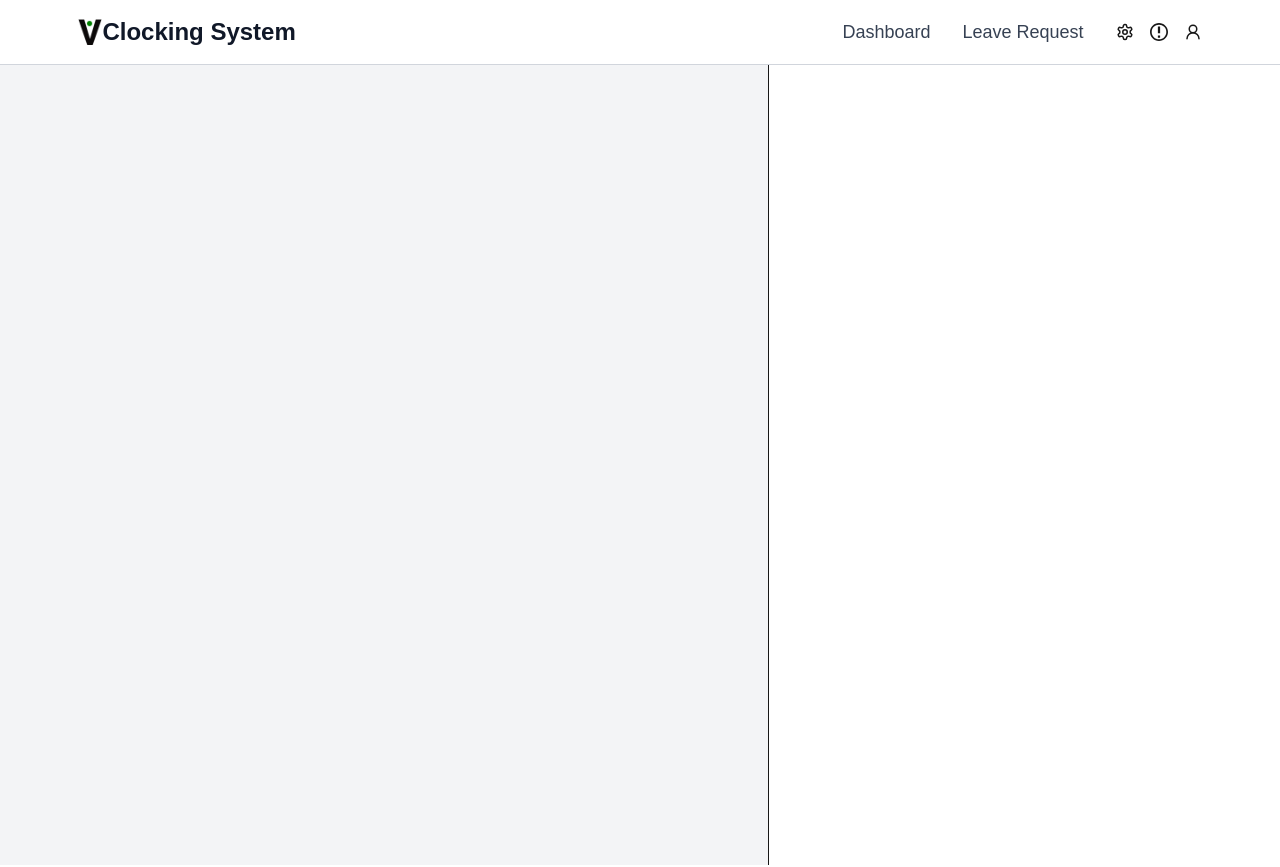
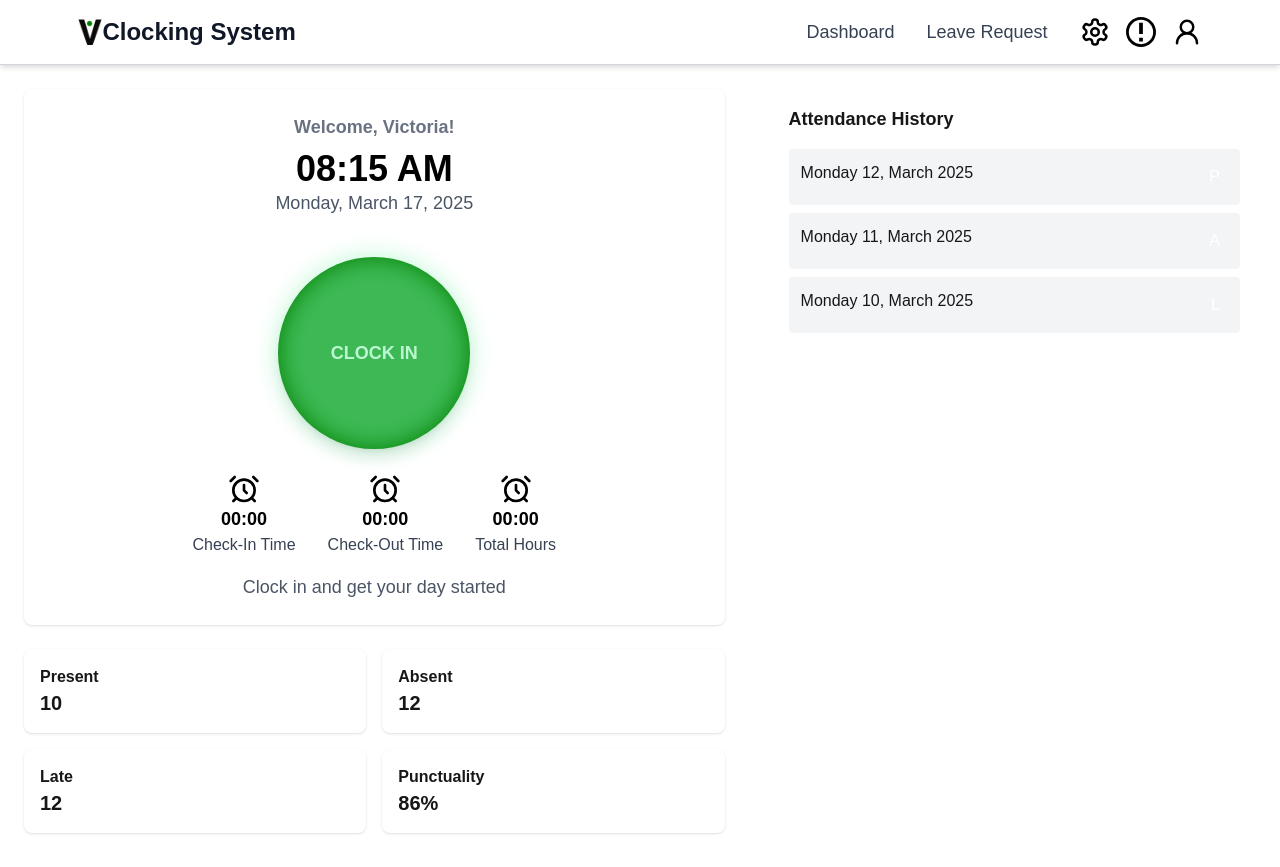
Before and after one commit to erasmuseobeth/employee-clocking-system, a Next.js app: page /dashboard/employee in a window 1280 px wide. Shown: the top 867 px of the page. Built offline with nearby package versions, Linux system fonts and the light colour scheme.

Commit message:
feat:employee dashboard route

```diff
--- a/app/dashboard/@attendance/page.tsx
+++ /dev/null
@@ -1,23 +0,0 @@
-const attendanceData = [
-  { date: "Monday 12, March 2025", status: "P", color: "green" },
-  { date: "Monday 11, March 2025", status: "A", color: "red" },
-  { date: "Monday 10, March 2025", status: "L", color: "yellow" },
-];
-
-export default function AttendanceHistory() {
-  return (
-    <div>
-      <h2 className="text-lg font-bold mb-4">Attendance History</h2>
-      <div className="space-y-2">
-        {attendanceData.map((entry, index) => (
-          <div key={index} className="flex justify-between bg-gray-100 p-3 rounded">
-            <span>{entry.date}</span>
-            <span className={`px-2 py-1 text-white rounded bg-${entry.color}-500`}>
-              {entry.status}
-            </span>
-          </div>
-        ))}
-      </div>
-    </div>
-  );
-}
--- a/app/dashboard/@clocking/page.tsx
+++ /dev/null
@@ -1,21 +0,0 @@
-"use client"
-import { format } from "date-fns";
-import { useState, useEffect } from "react";
-
-export default function ClockingSection() {
-  const [time, setTime] = useState(new Date());
-
-  useEffect(() => {
-    const timer = setInterval(() => setTime(new Date()), 1000);
-    return () => clearInterval(timer);
-  }, []);
-  return (
-    <div className="bg-white p-6 rounded-lg shadow">
-      <h2 className="text-lg font-bold">Welcome, Victoria!</h2>
-      <p className="text-3xl font-semibold mt-2">{format(time, "hh:mm a")}</p>
-      <button className="mt-4 bg-green-500 text-white px-6 py-3 rounded-full">
-        CLOCK IN
-      </button>
-    </div>
-  );
-}
--- a/app/dashboard/@stats/page.tsx
+++ /dev/null
@@ -1,17 +0,0 @@
-export default function StatsSection() {
-  return (
-    <div className="mt-6 grid grid-cols-2 gap-4">
-      {[
-        { label: "Present", value: 10 },
-        { label: "Absent", value: 12 },
-        { label: "Late", value: 12 },
-        { label: "Punctuality", value: "86%" },
-      ].map((stat, index) => (
-        <div key={index} className="bg-white p-4 rounded-lg shadow">
-          <h3 className="font-semibold">{stat.label}</h3>
-          <p className="text-xl font-bold">{stat.value}</p>
-        </div>
-      ))}
-    </div>
-  );
-}
--- a/app/dashboard/employee/layout.tsx
+++ b/app/dashboard/employee/layout.tsx
@@ -45,7 +45,7 @@ export default function DashboardLayout({
         </div>
 
         {/* Right Section - Attendance History */}
-        <div className="w-2/5 p-6 bg-gray-600 m-4 rounded-xl">
+        <div className="w-2/5 p-6 m-4 rounded-xl">
           {attendance}
         </div>
       </div>
--- a/app/dashboard/layout.tsx
+++ /dev/null
@@ -1,55 +0,0 @@
-import Image from "next/image";
-import Link from "next/link";
-import { ImNotification } from "react-icons/im";
-import { LuSettings, LuUserRound } from "react-icons/lu";
-
-export default function DashboardLayout({
-  children,
-  attendance,
-  stats,
-  clocking,
-}: {
-  children: React.ReactNode;
-  attendance: React.ReactNode;
-  stats: React.ReactNode;
-  clocking: React.ReactNode;
-}) {
-  return (
-    <div className="h-screen">
-      <nav className="w-full bg-white shadow-md p-4 border-b border-gray-300">
-        <div className="max-w-[90%] mx-auto flex justify-between items-center">
-          <Link href="/">
-            <div className="flex items-center">
-              <Image src="/Logo-victoria.png" alt="Logo" width={24} height={24} />
-              <h1 className="text-2xl font-bold text-gray-900">Clocking System</h1>
-            </div>
-          </Link>
-
-          <div className="text-lg flex items-center gap-x-4 font-medium">
-            <Link href="/" className="text-gray-700 hover:text-primary mr-4">Dashboard</Link>
-            <Link href="#" className="text-gray-700 hover:text-primary mr-4">Leave Request</Link>
-            <LuSettings />
-            <ImNotification />
-            <LuUserRound />
-          </div>
-        </div>
-      </nav>
-
-      <div className="flex h-full">
-        {/* Left Section */}
-        <div className="w-3/5 p-6 bg-gray-100">
-          {clocking}
-          {stats}
-        </div>
-
-        {/* Right Section - Attendance History */}
-        <div className="w-2/5 p-6 bg-white border-l">
-          {attendance}
-        </div>
-      </div>
-
-      {/* Render the page content */}
-      <main>{children}</main>
-    </div>
-  );
-}
```
